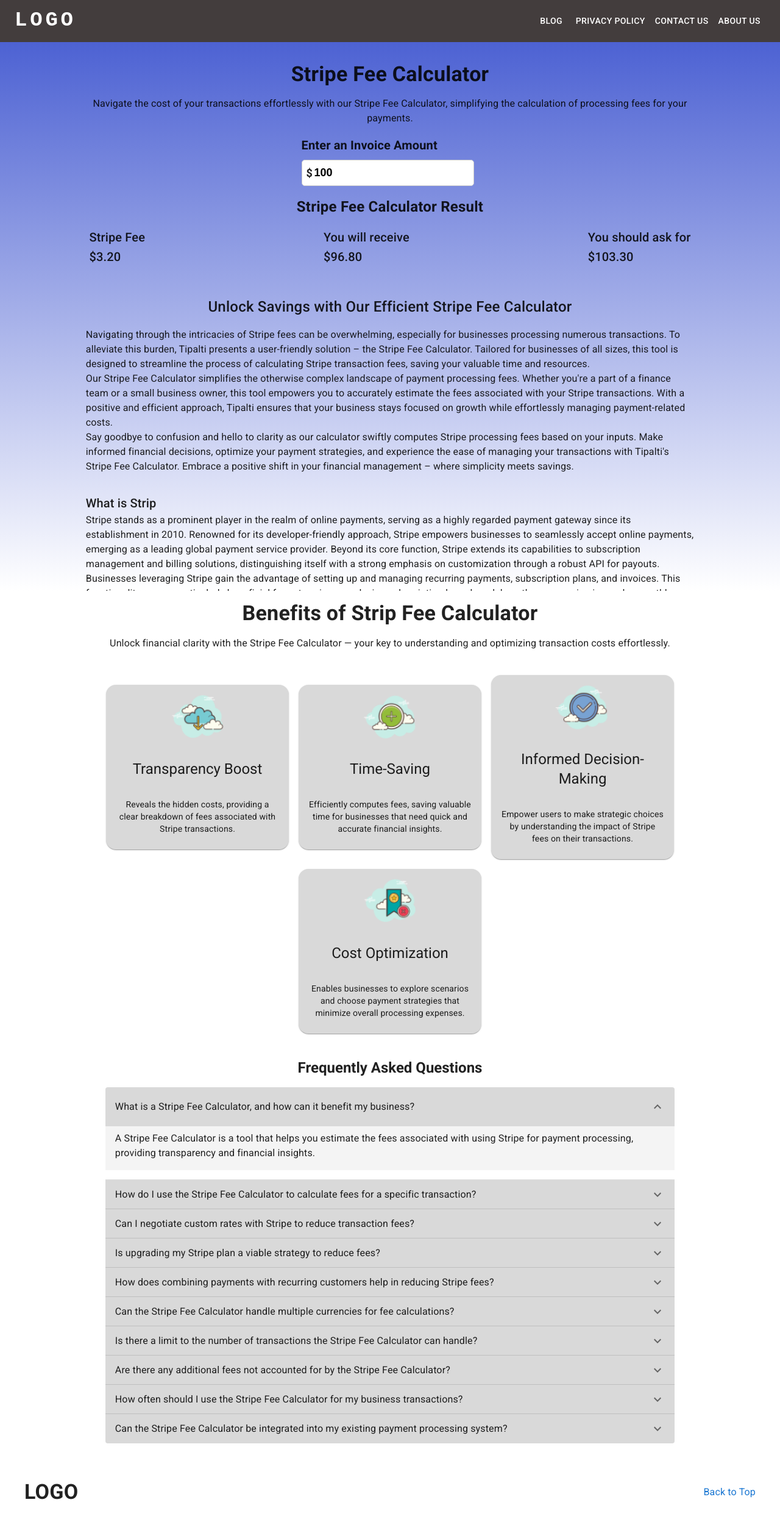
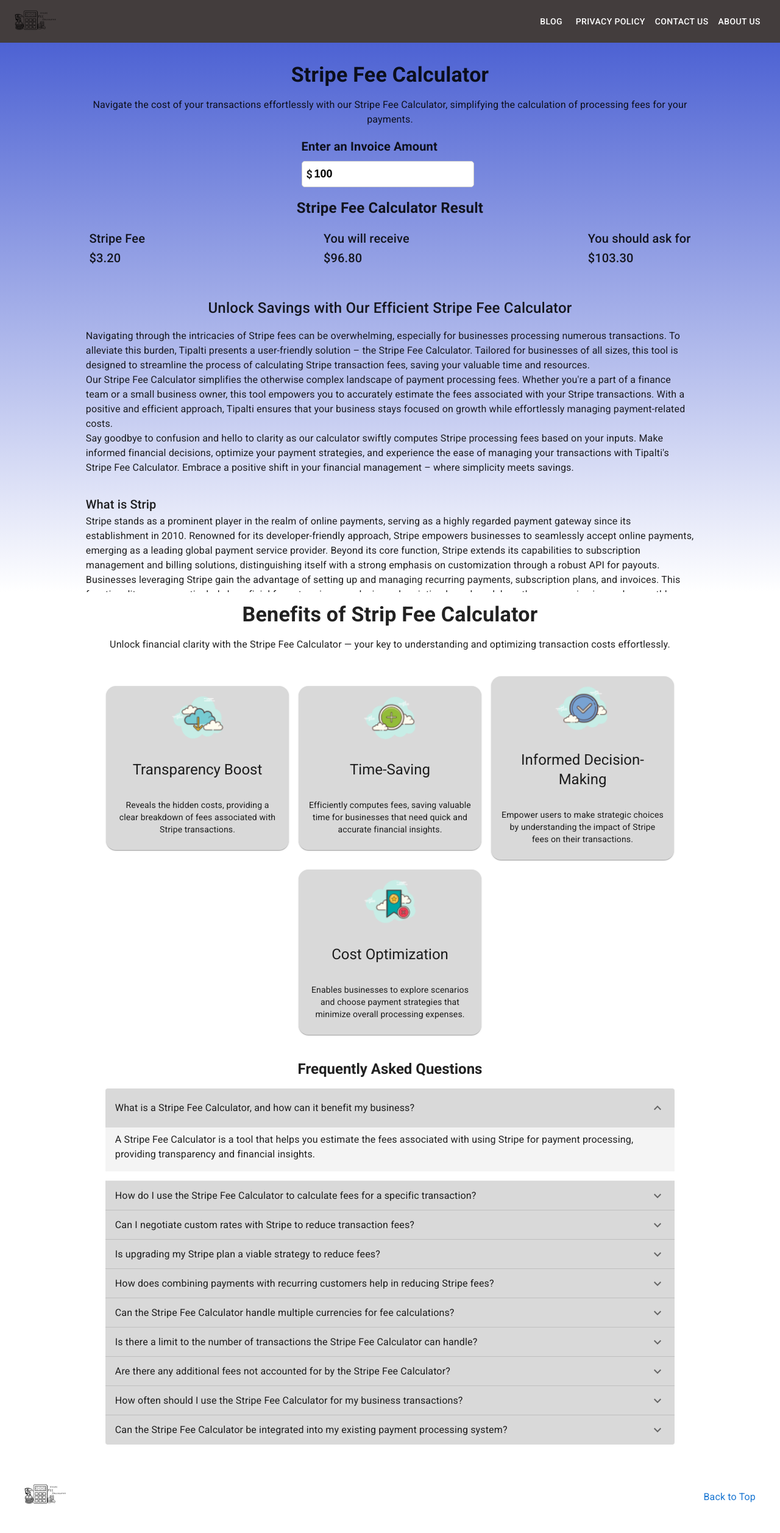
Before and after one commit to digitrixagency/stripe-fee-calculator, a React (Vite) app: page / in a window 1280 px wide. Shown: the top 2514 px of the page at 61% size. Built offline with nearby package versions, Linux system fonts and the light colour scheme.

Commit message:
added complete scrollable content

```diff
--- a/src/components/Footer.jsx
+++ b/src/components/Footer.jsx
@@ -9,6 +9,7 @@
 import tImg from "../assets/TwitterX.png";
 import IImg from "../assets/Instagram.png";
 import lImg from  "../assets/LinkedIn.png"
+import logoIcon from "../assets/Logo.png";
 
 const footerMenu1 = [
     {title: "Contact Us",
@@ -116,12 +117,15 @@
             <Toolbar sx = {{
                 alignSelf: 'normal'
             }}>
-                <Typography variant = "h4" sx = {{
+                {/* <Typography variant = "h4" sx = {{
                     fontWeight: "bold",
                     flexGrow: 1,
                 }}>
                     LOGO
-                </Typography>
+                </Typography> */}
+                <Box sx={{flexGrow: 1}}>
+                    <img src={logoIcon} style={{width: '70px'}}/>
+                </Box>
                 <Typography>
                     {/* <Link sx = {{
                         textDecoration: 'none'
--- a/src/components/Navbar.jsx
+++ b/src/components/Navbar.jsx
@@ -9,6 +9,7 @@
 import Button from '@mui/material/Button';
 import MenuItem from '@mui/material/MenuItem';
 import { useState } from 'react';
+import logoIcon from "../assets/LOGO.png"
 
 const pages = ["Blog", "Privacy Policy", "Contact Us", "About Us"];
 const pages2 = [
@@ -46,7 +47,7 @@
     }}>
       <Container maxWidth="xl">
         <Toolbar disableGutters>
-          <Typography
+          {/* <Typography
             variant="h4"
             noWrap
             component="a"
@@ -63,8 +64,17 @@
             }}
           >
             LOGO
-          </Typography>
+          </Typography> */}
+          <Box sx={{
+            flexGrow: 1,
+            display: {xs: 'none', md: 'flex'},
+            mr: 2,
+          }}>
+            <img src={logoIcon} style={{
+            width: "70px",
 
+          }}/>
+          </Box>
           <Box sx={{ flexGrow: 1, display: { xs: 'flex', md: 'none' } }}>
             <IconButton
               size="large"
@@ -101,7 +111,7 @@
               ))}
             </Menu>
           </Box>
-          <Typography
+          {/* <Typography
             variant="h5"
             noWrap
             component="a"
@@ -118,7 +128,16 @@
             }}
           >
             LOGO
-          </Typography>
+          </Typography> */}
+          <Box sx={{
+            display: {xs: 'flex', md: 'none'},
+            flexGrow: 1,
+            mr: 2,
+          }}>
+            <img src={logoIcon} style={{
+              width: '70px'
+            }}/>
+          </Box>
           <Box sx={{display: { xs: 'none', md: 'flex' } }}>
             {pages.map((page) => (
               <Button
```
